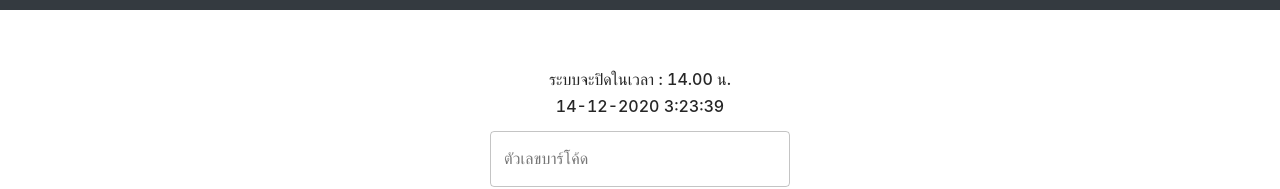
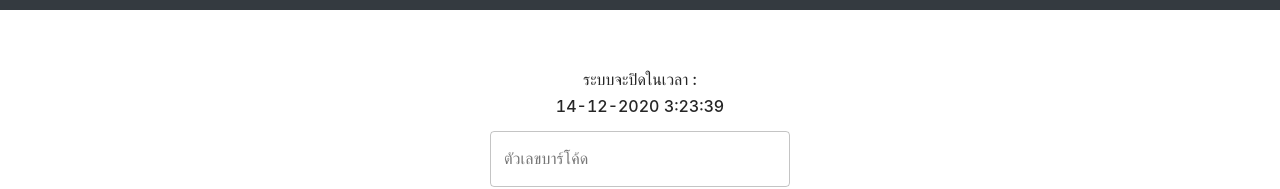
Before and after one commit to soizensun/pplotto, a Next.js app: page /Home in a window 1280 px wide. Shown: the part 154-343 px from the top of the page. Built offline with nearby package versions, Linux system fonts and the light colour scheme; no server answers; sample sign-in values are in the browser's storage.

Commit message:
Edit close time

```diff
--- a/pages/Home.jsx
+++ b/pages/Home.jsx
@@ -30,7 +30,7 @@ export default function Home() {
   const [deletedData, setDeletedData] = useState([])
   const [currentData, setCurrentData] = useState("")
   const [InputFieldStatus, setInputFieldStatus] = useState(true)
-  const [closeTime, setCloseTime] = useState("14.00 น.")
+  const [closeTime, setCloseTime] = useState("")
 
   useEffect(() => {
     if (localStorage.getItem('currentUser') == null) location.href = '/'
```
